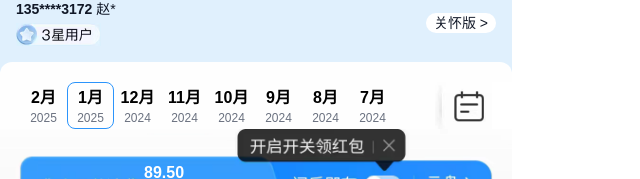
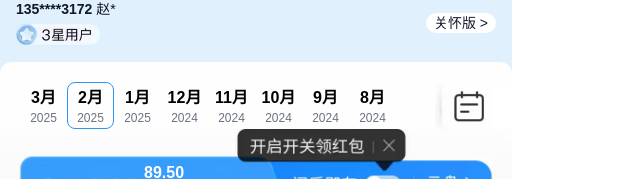
Before and after one commit to teaware/cm, a Next.js app: page / in a window 1280 px wide. Shown: the part 207-386 px from the top of the page, without its empty margins (0-640 px from the left). Built offline with nearby package versions, Linux system fonts and the light colour scheme.

Commit message:
📅 new month

```diff
--- a/app/page.tsx
+++ b/app/page.tsx
@@ -122,10 +122,15 @@ export default function Home() {
           <ul className="flex w-[450px]">
             <li className="w-[47px] h-[47px] border rounded-lg flex items-center justify-center border-transparent">
               <div className="text-black font-semibold text-base text-center">
+                3月<div className="text-gray-500 text-xs font-normal">2025</div>
+              </div>
+            </li>
+            <li className="w-[47px] h-[47px] border rounded-lg flex items-center justify-center border-[#2B94FB]">
+              <div className="text-black font-semibold text-base text-center">
                 2月<div className="text-gray-500 text-xs font-normal">2025</div>
               </div>
             </li>
-            <li className="w-[47px] h-[47px] border rounded-lg flex items-center justify-center border-[#2B94FB]">
+            <li className="w-[47px] h-[47px] border rounded-lg flex items-center justify-center border-transparent">
               <div className="text-black font-semibold text-base text-center">
                 1月<div className="text-gray-500 text-xs font-normal">2025</div>
               </div>
@@ -156,11 +161,6 @@ export default function Home() {
             <li className="w-[47px] h-[47px] border rounded-lg flex items-center justify-center border-transparent">
               <div className="text-black font-semibold text-base text-center">
                 8月<div className="text-gray-500 text-xs font-normal">2024</div>
-              </div>
-            </li>
-            <li className="w-[47px] h-[47px] border rounded-lg flex items-center justify-center border-transparent">
-              <div className="text-black font-semibold text-base text-center">
-                7月<div className="text-gray-500 text-xs font-normal">2024</div>
               </div>
             </li>
           </ul>
```
Also changed, not shown: public/body.png.
